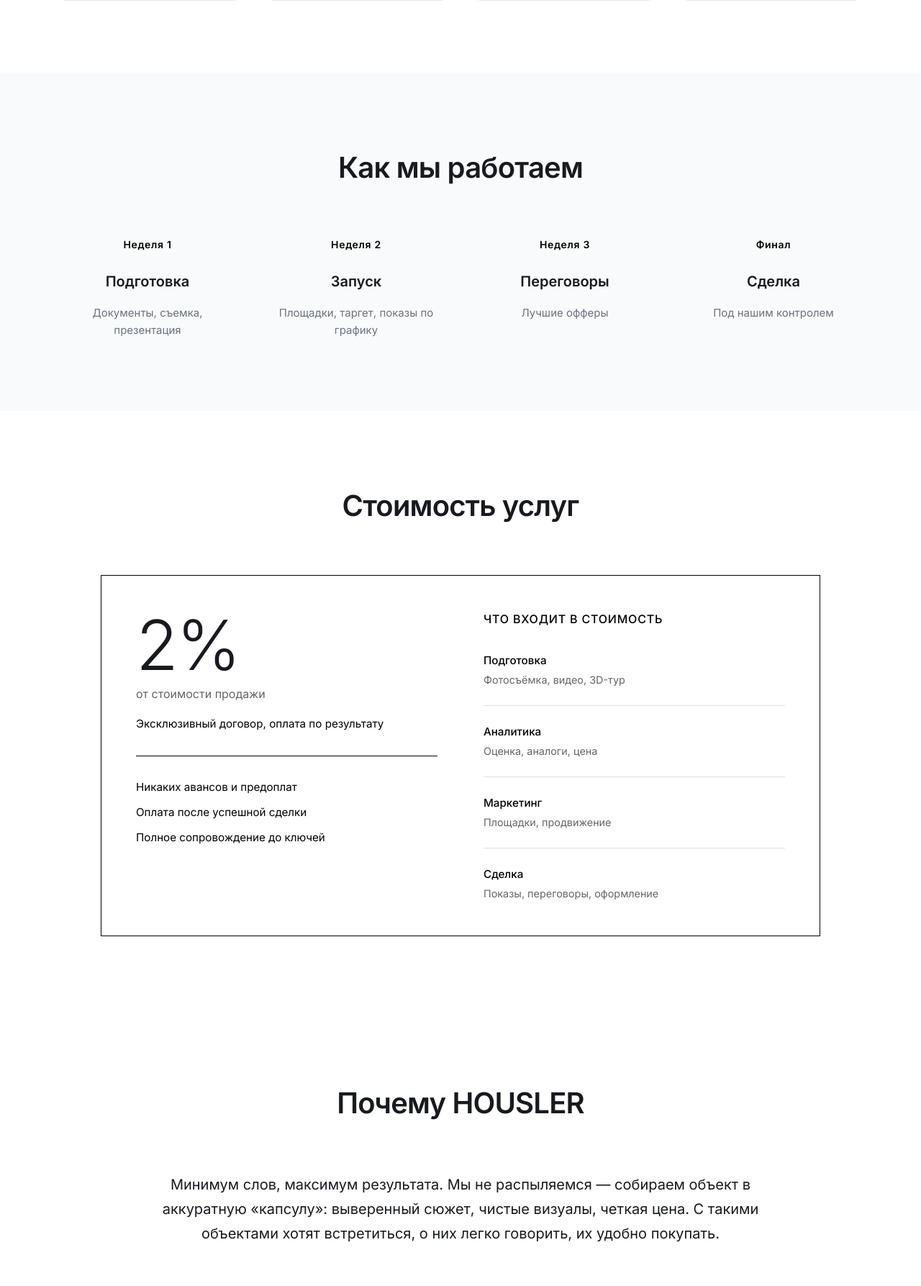
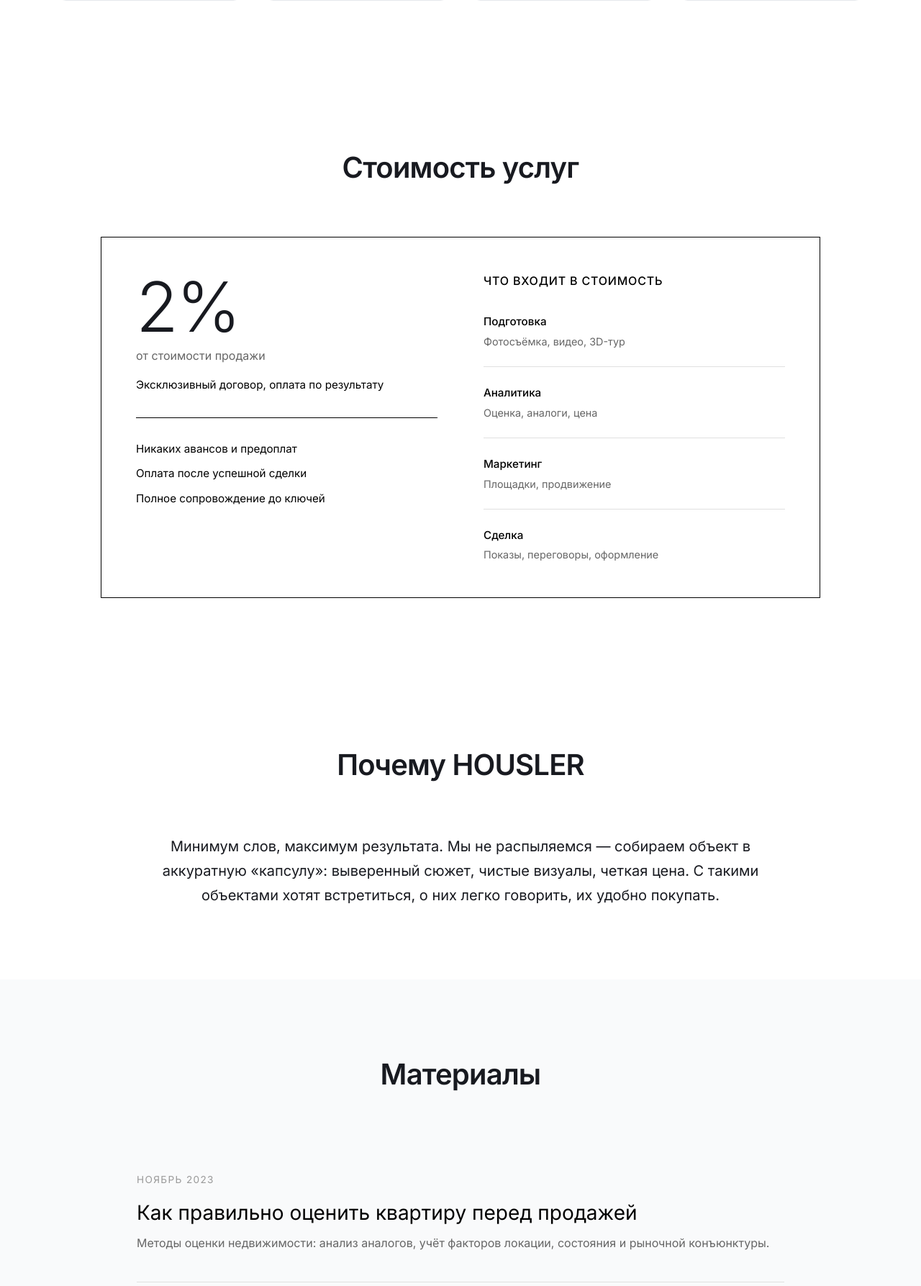
Before and after one commit to nikita-tita/cian-analyzer, a Flask app: page / in a window 1280 px wide. Shown: the part 1133-2920 px from the top of the page at 72% size. Run offline with Flask 3, Linux system fonts and the light colour scheme; some libraries are stand-ins or nearby versions.

Commit message:
feat: Replace process section with blog
Убрал секцию "Как мы работаем"
Добавил минималистичный блог "Материалы":
- 4 статьи про недвижимость
- Черно-белый дизайн
- Простой список с разделителями
- Согласованная типографика
- Без эмодзи и визуального шума

Обновил навигацию: "Процесс" → "Блог"

🤖 Generated with [Claude Code](https://claude.com/claude-code)

Co-Authored-By: Claude <noreply@anthropic.com>

```diff
--- /dev/null
+++ b/static/css/blog-minimal.css
@@ -0,0 +1,53 @@
+/* Minimal Blog Section */
+.blog-listing {
+    max-width: 900px;
+    margin: 3rem auto 0;
+}
+
+.blog-entry {
+    padding: 2.5rem 0;
+    border-bottom: 1px solid #e0e0e0;
+}
+
+.blog-entry:last-child {
+    border-bottom: none;
+}
+
+.blog-entry-meta {
+    font-size: 0.85rem;
+    font-weight: 400;
+    color: #999;
+    margin-bottom: 1rem;
+    text-transform: uppercase;
+    letter-spacing: 0.1em;
+}
+
+.blog-entry-title {
+    font-size: 1.75rem;
+    font-weight: 400;
+    color: #000;
+    margin-bottom: 0.75rem;
+    line-height: 1.3;
+}
+
+.blog-entry-excerpt {
+    font-size: 1rem;
+    font-weight: 400;
+    color: #666;
+    line-height: 1.6;
+    margin: 0;
+}
+
+@media (max-width: 768px) {
+    .blog-entry {
+        padding: 2rem 0;
+    }
+
+    .blog-entry-title {
+        font-size: 1.4rem;
+    }
+
+    .blog-entry-excerpt {
+        font-size: 0.95rem;
+    }
+}
--- a/templates/index.html
+++ b/templates/index.html
@@ -16,6 +16,7 @@
     <link rel="stylesheet" href="/static/css/landing.css">
     <link rel="stylesheet" href="/static/css/pricing-improvements.css?v=20251108">
     <link rel="stylesheet" href="/static/css/pricing-unified.css">
+    <link rel="stylesheet" href="/static/css/blog-minimal.css">
     <link rel="stylesheet" href="/static/css/advice-ticker.css?v=20251108210930">
     <link rel="preconnect" href="https://fonts.googleapis.com">
     <link rel="preconnect" href="https://fonts.gstatic.com" crossorigin>
@@ -29,8 +30,8 @@
                 <div class="logo">HOUSLER</div>
                 <div class="nav-links">
                     <a href="#services">Услуги</a>
-                    <a href="#process">Процесс</a>
                     <a href="#pricing">Стоимость</a>
+                    <a href="#blog">Блог</a>
                     <a href="#contact">Контакты</a>
                 </div>
             </div>
@@ -70,37 +71,6 @@
                     <div class="service-card">
                         <h3>Полный контроль сделки</h3>
                         <p>Проверка, переговоры, безопасные расчеты, передача ключей.</p>
-                    </div>
-                </div>
-            </div>
-        </div>
-    </section>
-
-    <!-- Process Section -->
-    <section class="section section-gray mobile-swipe" id="process">
-        <div class="container">
-            <h2 class="section-title">Как мы работаем</h2>
-            <div class="swipe-container">
-                <div class="process-timeline">
-                    <div class="process-step">
-                        <div class="step-number">Неделя 1</div>
-                        <h3>Подготовка</h3>
-                        <p>Документы, съемка, презентация</p>
-                    </div>
-                    <div class="process-step">
-                        <div class="step-number">Неделя 2</div>
-                        <h3>Запуск</h3>
-                        <p>Площадки, таргет, показы по графику</p>
-                    </div>
-                    <div class="process-step">
-                        <div class="step-number">Неделя 3</div>
-                        <h3>Переговоры</h3>
-                        <p>Лучшие офферы</p>
-                    </div>
-                    <div class="process-step">
-                        <div class="step-number">Финал</div>
-                        <h3>Сделка</h3>
-                        <p>Под нашим контролем</p>
                     </div>
                 </div>
             </div>
@@ -157,6 +127,38 @@
         <div class="container">
             <h2 class="section-title">Почему HOUSLER</h2>
             <p class="why-description">Минимум слов, максимум результата. Мы не распыляемся — собираем объект в аккуратную «капсулу»: выверенный сюжет, чистые визуалы, четкая цена. С такими объектами хотят встретиться, о них легко говорить, их удобно покупать.</p>
+        </div>
+    </section>
+
+    <!-- Blog Section -->
+    <section class="section section-gray" id="blog">
+        <div class="container">
+            <h2 class="section-title">Материалы</h2>
+            <div class="blog-listing">
+                <article class="blog-entry">
+                    <div class="blog-entry-meta">Ноябрь 2023</div>
+                    <h3 class="blog-entry-title">Как правильно оценить квартиру перед продажей</h3>
+                    <p class="blog-entry-excerpt">Методы оценки недвижимости: анализ аналогов, учёт факторов локации, состояния и рыночной конъюнктуры.</p>
+                </article>
+
+                <article class="blog-entry">
+                    <div class="blog-entry-meta">Октябрь 2023</div>
+                    <h3 class="blog-entry-title">Документы для безопасной сделки</h3>
+                    <p class="blog-entry-excerpt">Полный чек-лист проверок: от ЕГРН до согласий супругов. Что проверять до подписания договора.</p>
+                </article>
+
+                <article class="blog-entry">
+                    <div class="blog-entry-meta">Сентябрь 2023</div>
+                    <h3 class="blog-entry-title">Подготовка объекта к продаже</h3>
+                    <p class="blog-entry-excerpt">Стейджинг, фотосъёмка и подача: как сделать объект привлекательным для покупателей без больших вложений.</p>
+                </article>
+
+                <article class="blog-entry">
+                    <div class="blog-entry-meta">Август 2023</div>
+                    <h3 class="blog-entry-title">Типичные ошибки продавцов</h3>
+                    <p class="blog-entry-excerpt">Завышенная цена, плохая презентация, неверная стратегия — разбираем промахи, которые затягивают продажу.</p>
+                </article>
+            </div>
         </div>
     </section>
 
```
